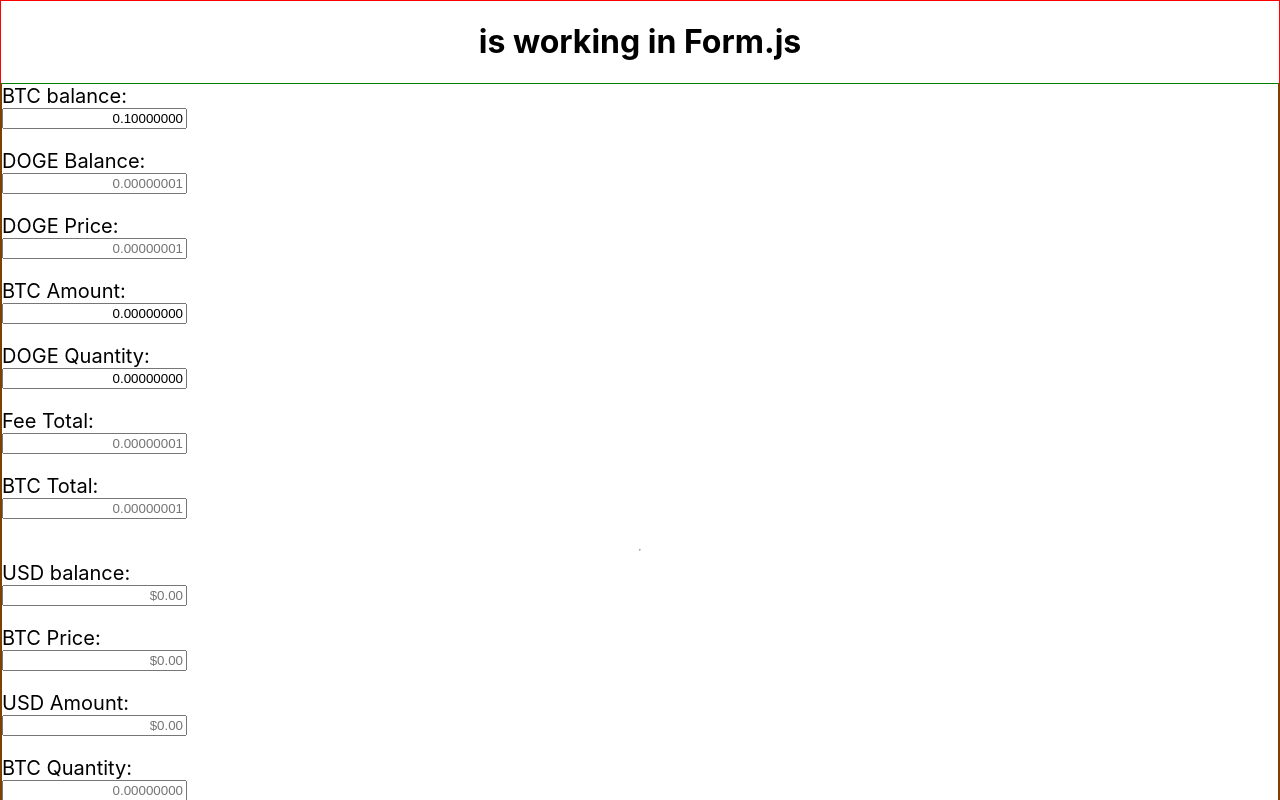
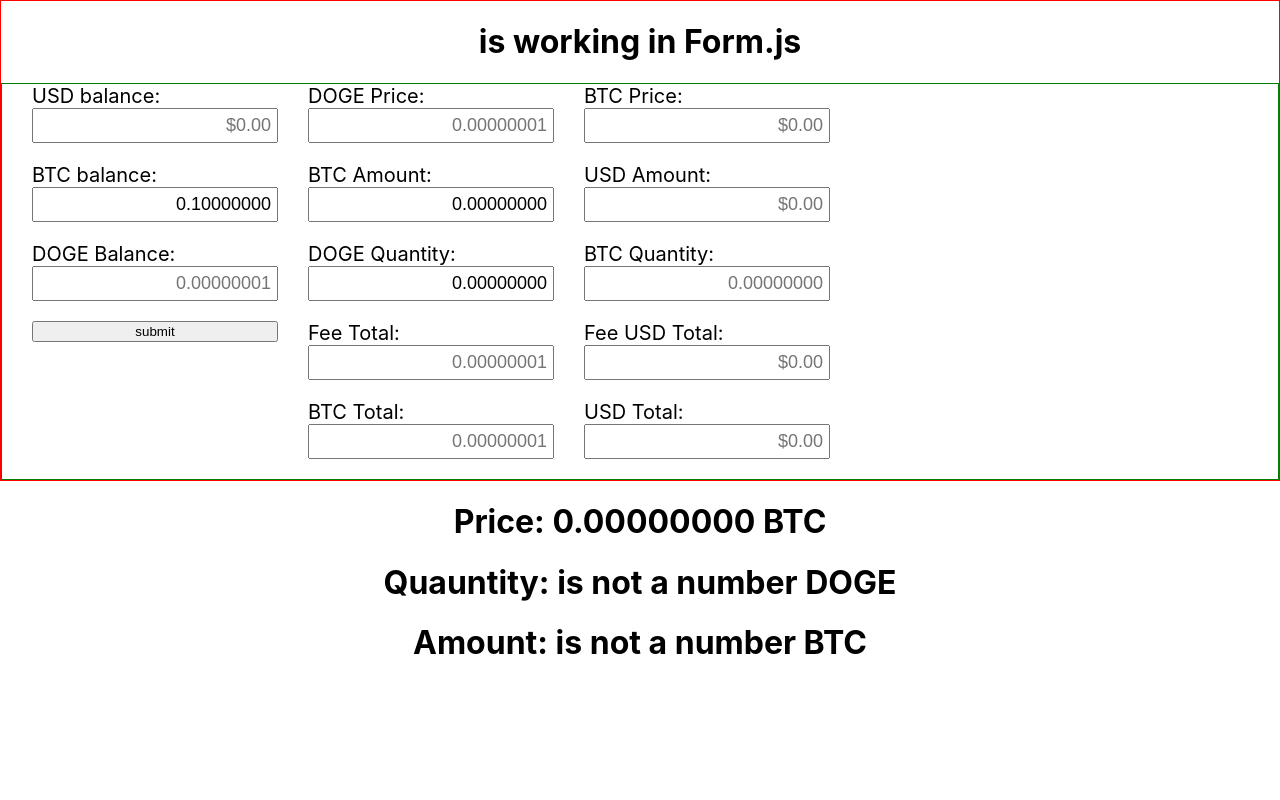
Before and after one commit to nomadic4life/CryptoTrader, a React (Create React App) app in the folder trade-crypto/: page / in a window 1280 px wide. Shown: the top 800 px of the page. Built offline with nearby package versions, Linux system fonts and the light colour scheme; the HTML template or start-up script is replaced by a standard one.

Commit message:
added dependencies redux, react-redux, axios, react-thunk, logger

```diff
--- a/trade-crypto/package.json
+++ b/trade-crypto/package.json
@@ -3,9 +3,14 @@
   "version": "0.1.0",
   "private": true,
   "dependencies": {
+    "axios": "^0.18.0",
+    "logger": "^0.0.1",
     "react": "^16.6.3",
     "react-dom": "^16.6.3",
+    "react-redux": "^6.0.0",
     "react-scripts": "2.1.1",
+    "react-thunk": "^1.0.0",
+    "redux": "^4.0.1",
     "styled-components": "^4.1.2"
   },
   "scripts": {
--- a/trade-crypto/src/App.js
+++ b/trade-crypto/src/App.js
@@ -1,10 +1,8 @@
 import React, { Component } from 'react';
 import Form from './Components/Form'
-import { toCryptoString, toCryptoValue } from './Components/CryptoHandler'
 import './App.css';
 
-String.prototype.toCryptoValue = toCryptoValue;
-Number.prototype.toCryptoValue = toCryptoString;
+
 
 // needed Inputs
 // btc price
@@ -43,65 +41,85 @@ class App extends Component {
       btcTotalValueBalance: 0, // btc capital source + btc balance total
       usdTotalValueBalance: 0, // btc capital source + btc balance total in usde value
     },
-    price: {
-      dogePrice: 0, // doge-btc
-      btcPrice: 0, // btc-usd
-    },
+    // price: {
+    //   dogePrice: 0, // doge-btc
+    //   btcPrice: 0, // btc-usd
+    // },
+    // amount: {
+    //   btcAmount: 0,
+    //   dogeAmount: 0,
+    // },
+    // quantity: {
+    //   btcQuantity: 0,
+    //   dogeQuantity: 0,
+    // },
+    // fee: {
+    //   buyBTC: 0.01,
+    //   buyDOGE: 0.002,
+    // },
     dogePrice: '',
     btcPrice: null,
     dogeQuantity: null,
-    amount: '', // doge
-    price: '',  // btc
-    sum: '',  // btc
+    quantity: '', // doge
+    price: 0,  // btc
+    amount: '',  // btc
     fee: null,  // btc
     total: null,  // btc
   }
 
-  handleOnSubmit = ({dogePrice, dogeAmount, btcSum}) => {
-    const crypto = [dogePrice, dogeAmount, btcSum]
-    const cryptoFormatting = num => {
-      return num.split('.').length > 1 ? num + '0'.repeat(8 - num.split('.')[1].length) : num + '.00000000';
-    }
-
-    const cryptoValue = num => {
-      return num.split('.').join('') * Math.pow(10,8);
-    }
-
-    for(let i = 0; i < crypto.length; i++) {
-      console.log(cryptoValue(crypto[i]));
-    }
-
-    let value = crypto.map(num => cryptoValue(num));
-
-    console.log(this.cryptoFormat(value[1]));
-
+  handleOnSubmit = ({dogePrice, dogeQuantity, btcAmount}) => {
+    const crypto = [dogePrice, dogeQuantity, btcAmount];
 
     this.setState({
-      price:  value[0],
-      amount: value[1],
-      sum: value[2],
+      price:  this.toCryptoValue(dogePrice),
+      quantity: this.toCryptoValue(dogeQuantity),
+      amount: this.toCryptoValue(btcAmount),
     });
 
   }
 
-  cryptoFormat = num => {
+  toCryptoValue = (stringNum) => {
 
-    if(num < 0) {
+    const cryptoFormatting = num => {
+      return num.split('.').length > 1 ? num + '0'.repeat(8 - num.split('.')[1].length) : num + '.00000000';
+    };
 
-      num = Math.abs(num)
+    if(typeof stringNum !== 'string') return `${stringNum} is not a string`;
+
+    stringNum = cryptoFormatting(stringNum).split('.');
+
+    let value = stringNum[0] !== '0'
+      ? `${stringNum[0]}${stringNum[1]}` + '0'.repeat(8 - stringNum[1].length )
+      : `${stringNum[0]}${stringNum[1]}` + '0'.repeat(8 - stringNum[1].length );
+
+    return Number(value);
+  }
+
+  toCryptoString = (num) => {
+
+    if(typeof num !== 'number') return `${num} is not a number`;
+
+    let value;
+    num = Math.round(num);
+
+    if(num >= 0) {
+
       num = num.toString();
-      return num.length <= 8
-        ? '-0.' + '0'.repeat(8 - num.length) + num
-        : `-${num.slice(0,-8)}.${num.slice(-8)}`;
+
+      value = num.length < 8
+        ? '0.' + '0'.repeat(8 - num.length) + num
+        : `${num.slice(0,-8)}.${num.slice(-8)}`;
 
     } else {
 
-      num = num.toString();
-      return num.length <= 8
-        ? '0.' + '0'.repeat(8 - num.length) + num
-        : `${num.slice(0,-8)}.${num.slice(-8)}`;
+      num = Math.abs(num).toString();
 
+      value = num.length < 8
+        ? '-0.' + '0'.repeat(8 - num.length) + num
+        : `-${num.slice(0,-8)}.${num.slice(-8)}`;
     }
+
+    return value;
   }
 
   render() {
@@ -113,9 +131,9 @@ class App extends Component {
           handleOnSubmit = {this.handleOnSubmit}
         />
 
-        <h1>Price: {String(this.state.price)}</h1>
-        <h1>Quauntity: {String(this.state.amount)}</h1>
-        <h1>Amount: {String(this.state.sum)}</h1>
+        <h1>Price: {this.toCryptoString(this.state.price)} BTC</h1>
+        <h1>Quauntity: {this.toCryptoString(this.state.quantity)} DOGE</h1>
+        <h1>Amount: {this.toCryptoString(this.state.amount)} BTC</h1>
 
       </div>
     );
--- a/trade-crypto/src/Components/CryptoHandler.js
+++ b/trade-crypto/src/Components/CryptoHandler.js
@@ -1,9 +1,13 @@
 export const toCryptoValue = function () {
+
+  const cryptoFormatting = num => {
+    return num.split('.').length > 1 ? num + '0'.repeat(8 - num.split('.')[1].length) : num + '.00000000';
+  };
 
   let stringNum = this.toString();
   if(typeof stringNum !== 'string') return `${stringNum} is not a string`;
 
-  stringNum = stringNum.split('.');
+  stringNum = cryptoFormatting(stringNum).split('.');
 
   let value = stringNum[0] !== '0'
     ? `${stringNum[0]}${stringNum[1]}` + '0'.repeat(8 - stringNum[1].length )
--- a/trade-crypto/src/Components/Form.js
+++ b/trade-crypto/src/Components/Form.js
@@ -9,14 +9,25 @@ const FormContent = styled.div`
   form {
     border: 1px solid green;
     display: flex;
-    flex-direction: column;
     align-items: flex-start;
     font-size: 20px;
+
+    div {
+      display: flex;
+      flex-direction: column;
+      margin-left: 30px;
+    }
+  }
+
+  label {
+    text-align: left;
   }
 
   input {
     text-align: right;
+    font-size: 18px;
     margin-bottom: 20px;
+    padding: 5px;
   }
 `;
 
@@ -27,8 +38,8 @@ class Form extends React.Component {
     btcBalance: '0.10000000',
     btcNewBalance: '',
     dogePrice: '',
-    dogeAmount: '0.00000000',
-    btcSum: '0.00000000',
+    dogeQuantity: '0.00000000',
+    btcAmount: '0.00000000',
     fee: '',
     feeRate: 0.002,
     total: '',
@@ -39,6 +50,10 @@ class Form extends React.Component {
   }
 
   handleOnChange = e => {
+    let alpha = 'abcdefghifklmnopqrstuvwxyzABCDEFGHIJKLMNOPQRSTUVWXZY ;"`~!@#%^&*()_+=-[]{}\\|\'/,';
+    for(let char in alpha) {
+      if(e.target.value.includes(alpha[char])) return;
+    }
 
     function cryptoValue(num) {
       return Math.round(Number(num) * Math.pow(10,8));
@@ -47,20 +62,20 @@ class Form extends React.Component {
     let a,b,c;
     let d = this.state.btcPrice;
     a = cryptoValue(this.state.dogePrice);
-    b = cryptoValue(this.state.dogeAmount);
-    c = cryptoValue(this.state.btcSum);
+    b = cryptoValue(this.state.dogeQuantity);
+    c = cryptoValue(this.state.btcAmount);
 
     if(e.target.name === 'dogePrice') {
       a = cryptoValue(e.target.value);
-      b = cryptoValue(this.state.dogeAmount);
+      b = cryptoValue(this.state.dogeQuantity);
       c = Math.round(Math.round(a * b) / Math.pow(10,8));
 
-    } else if(e.target.name === 'dogeAmount') {
+    } else if(e.target.name === 'dogeQuantity') {
       a = cryptoValue(this.state.dogePrice);
       b = cryptoValue(e.target.value);
       c = Math.round(Math.round(a * b) / Math.pow(10,8));
 
-    } else if(e.target.name === 'btcSum') {
+    } else if(e.target.name === 'btcAmount') {
       a = cryptoValue(this.state.dogePrice);
       c = cryptoValue(e.target.value);
       b = Math.round(1/a * c * Math.pow(10,8));
@@ -84,8 +99,8 @@ class Form extends React.Component {
 
     this.setState({
       dogePrice: cryptoFormat(a),
-      dogeAmount: cryptoFormat(b),
-      btcSum: cryptoFormat(c),
+      dogeQuantity: cryptoFormat(b),
+      btcAmount: cryptoFormat(c),
       fee: cryptoFormat(this.state.feeRate * c),
       total: cryptoFormat(total),
       btcNewBalance: cryptoFormat(cryptoValue(this.state.btcBalance) - total),
@@ -132,6 +147,16 @@ class Form extends React.Component {
           this.props.handleOnSubmit(this.state);
         } }>
 
+          <div className='balance'>
+            <label> USD balance: </label>
+            <input
+              name = {'btcBalance'}
+              value = { this.state.usdNewBalance || this.state.usdBalance}
+              placeholder = {'$0.00'}
+              type = "text"
+              readOnly
+            />
+
             <label> BTC balance: </label>
             <input
               name = {'btcBalance'}
@@ -150,6 +175,11 @@ class Form extends React.Component {
               readOnly
             />
 
+            <button type = {'submit'}>submit</button>
+          </div>
+
+          <div className='doge-btc'>
+
             <label> DOGE Price: </label>
             <input
               name = {'dogePrice'}
@@ -161,8 +191,8 @@ class Form extends React.Component {
 
             <label> BTC Amount: </label>
             <input
-            name = {'btcSum'}
-            value = {this.state.btcSum}
+              name = {'btcAmount'}
+              value = {this.state.btcAmount}
               placeholder = {'0.00000001'}
               type = "text"
               onChange = {this.handleOnChange}
@@ -170,8 +200,8 @@ class Form extends React.Component {
 
             <label> DOGE Quantity: </label>
             <input
-            name = {'dogeAmount'}
-            value = {this.state.dogeAmount}
+              name = {'dogeQuantity'}
+              value = {this.state.dogeQuantity}
               placeholder = {'0.00000001'}
               type = "text"
               onChange = {this.handleOnChange}
@@ -195,16 +225,9 @@ class Form extends React.Component {
               readOnly
             />
 
-          <hr />
+          </div>
 
-          <label> USD balance: </label>
-          <input
-            name = {'btcBalance'}
-            value = { this.state.usdNewBalance || this.state.usdBalance}
-            placeholder = {'$0.00'}
-            type = "text"
-            readOnly
-          />
+          <div className='btc-usd'>
 
             <label> BTC Price: </label>
             <input
@@ -251,8 +274,7 @@ class Form extends React.Component {
               readOnly
             />
 
-
-          <button type = {'submit'}>submit</button>
+          </div>
 
         </form>
 
```
Also changed, not shown: 1 other file (tests, documents, lock files or other folders). Lines whose indentation alone changed are shown as unchanged.
